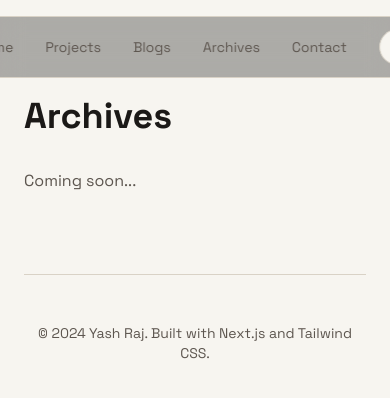
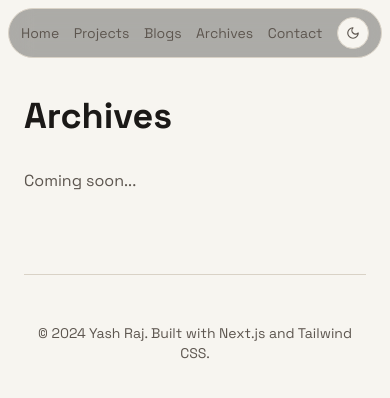
Before and after one commit to Yash-Raj-5424/YashVerse, a Next.js app: page /archives in a window 390 px wide. Shown: the top 398 px of the page. Built offline with nearby package versions, Linux system fonts and the light colour scheme.

Commit message:
resize hero pfp and navbar

```diff
--- a/components/Hero.tsx
+++ b/components/Hero.tsx
@@ -41,7 +41,7 @@ export default function Hero() {
         <div className="grid grid-cols-1 md:grid-cols-2 gap-12 items-center">
           {/* Left: Profile Image */}
           <div className="flex justify-center">
-            <div className="w-52 aspect-[4/5] md:w-60 md:aspect-[4/5] bg-dark-surface rounded-2xl border border-dark-border flex items-center justify-center overflow-hidden shadow-lg shadow-black/10">
+            <div className="w-44 aspect-[4/5] sm:w-48 md:w-60 bg-dark-surface rounded-2xl border border-dark-border flex items-center justify-center overflow-hidden shadow-lg shadow-black/10">
               <img
                 src="/yash_pfp.png"
                 alt="Yash Raj"
--- a/components/Navbar.tsx
+++ b/components/Navbar.tsx
@@ -60,9 +60,9 @@ export default function Navbar() {
   };
 
   return (
-    <nav className="fixed top-4 left-1/2 transform -translate-x-1/2 z-50 backdrop-blur-md bg-black/30 border border-dark-border rounded-full">
-      <div className="px-8 py-3">
-        <ul className="flex items-center gap-8">
+    <nav className="fixed top-2 sm:top-4 left-1/2 transform -translate-x-1/2 z-50 w-[calc(100vw-1rem)] max-w-[620px] backdrop-blur-md bg-black/30 border border-dark-border rounded-full">
+      <div className="px-3 py-2 sm:px-8 sm:py-3">
+        <ul className="flex items-center justify-between gap-3 sm:gap-8 text-[11px] sm:text-sm whitespace-nowrap">
           <li>
             <a
               href="/"
@@ -112,12 +112,12 @@ export default function Navbar() {
             <button
               type="button"
               onClick={toggleTheme}
-              className="inline-flex h-9 w-9 items-center justify-center rounded-full border border-dark-border bg-dark-bg/40 text-dark-muted transition-colors hover:border-dark-muted hover:text-dark-text"
+              className="inline-flex h-8 w-8 sm:h-9 sm:w-9 items-center justify-center rounded-full border border-dark-border bg-dark-bg/40 text-dark-muted transition-colors hover:border-dark-muted hover:text-dark-text flex-shrink-0"
               aria-label={theme === 'dark' ? 'Switch to light mode' : 'Switch to dark mode'}
               aria-pressed={theme === 'light'}
               title={theme === 'dark' ? 'Switch to light mode' : 'Switch to dark mode'}
             >
-              {theme === 'dark' ? <Sun size={16} strokeWidth={2} /> : <Moon size={16} strokeWidth={2} />}
+              {theme === 'dark' ? <Sun size={14} strokeWidth={2} /> : <Moon size={14} strokeWidth={2} />}
             </button>
           </li>
         </ul>
```
